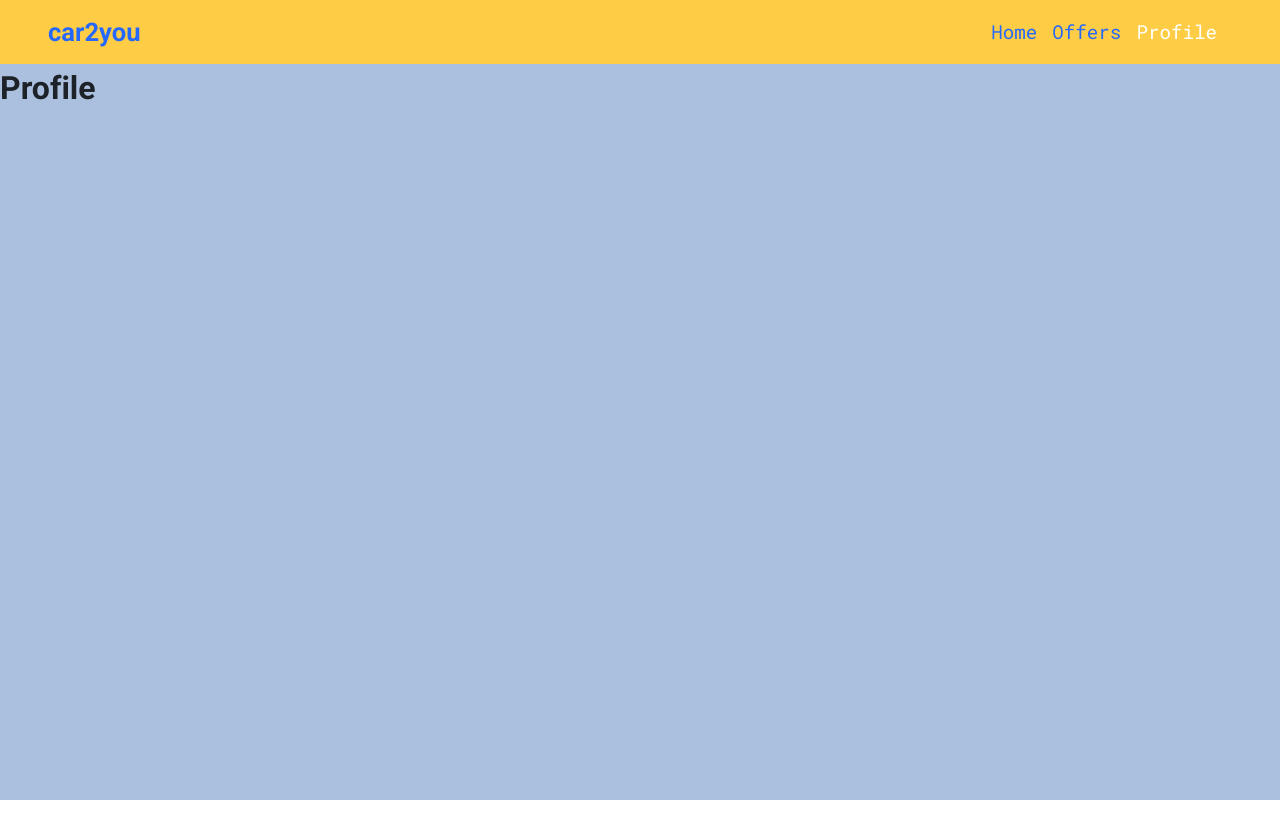
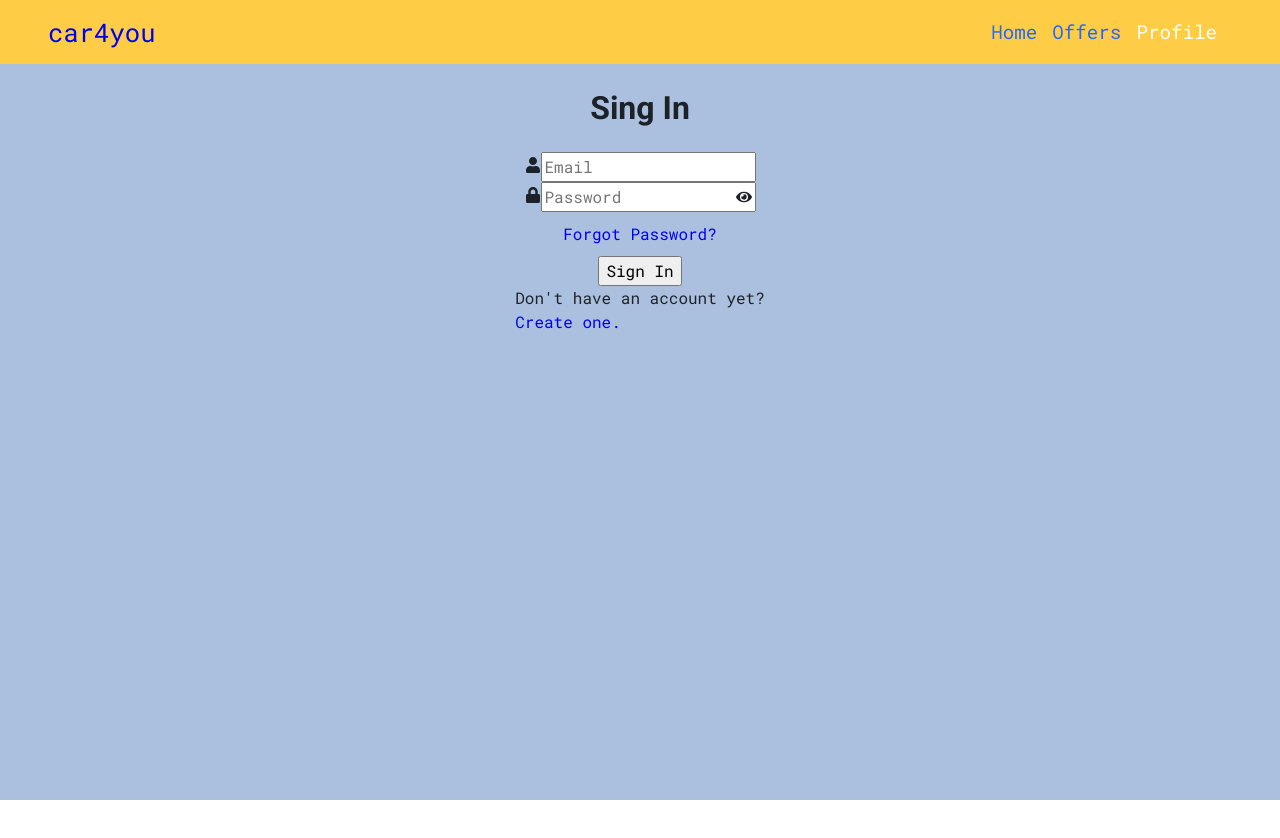
Before and after one commit to VentsiGeorgiev/car4you, a React (Create React App) app: page /profile in a window 1280 px wide. Shown: the top 838 px of the page. Before the commit the page ends 800 px from the top, so only its background shows below. Built offline with nearby package versions, Linux system fonts and the light colour scheme.

Commit message:
Creating sign in form

```diff
--- a/src/App.js
+++ b/src/App.js
@@ -5,6 +5,7 @@ import Explore from "./pages/Explore/Explore";
 import Offers from "./pages/Offers/Offers";
 import Profile from "./pages/Profile/Profile";
 import Header from "./components/Header/Header";
+import SignIn from "./pages/SignIn/SignIn";
 
 
 function App() {
@@ -13,7 +14,7 @@ function App() {
       <Routes>
         <Route path="/" element={<Explore />}></Route>
         <Route path="/offers" element={<Offers />}></Route>
-        <Route path="/profile" element={<Profile />}></Route>
+        <Route path="/profile" element={<SignIn />}></Route>
       </Routes>
     </Layout>
 
--- a/src/components/Header/Header.js
+++ b/src/components/Header/Header.js
@@ -46,7 +46,7 @@ function Header() {
       <div className={classes.header__content}>
 
         {/* logo */}
-        <h2 className={classes.header__content__logo}>car2you</h2>
+        <NavLink to="/" h2 className={classes.header__content__logo}>car4you</NavLink>
 
 
         {/* nav */}
@@ -58,6 +58,7 @@ function Header() {
                 style={({ isActive }) => ({
                   color: isActive ? '#fff' : undefined
                 })}
+                onClick={menuToggleHandler}
               >
                 Home
               </NavLink>
@@ -68,6 +69,7 @@ function Header() {
                 style={({ isActive }) => ({
                   color: isActive ? '#fff' : undefined
                 })}
+                onClick={menuToggleHandler}
               >
                 Offers
               </NavLink>
@@ -78,6 +80,7 @@ function Header() {
                 style={({ isActive }) => ({
                   color: isActive ? '#fff' : undefined
                 })}
+                onClick={menuToggleHandler}
               >
                 Profile
               </NavLink>
--- /dev/null
+++ b/src/pages/SignIn/SignIn.js
@@ -0,0 +1,75 @@
+import { useState } from 'react';
+import { Link, useNavigate } from 'react-router-dom';
+import styles from './SignIn.module.scss'
+
+import { FaUser, FaLock, FaEye } from 'react-icons/fa'
+
+function SignIn() {
+  const [showPassword, setShowPassword] = useState(false);
+  const [formData, setFormData] = useState({
+    email: '',
+    password: ''
+  });
+
+  const { email, password } = formData;
+
+  const navigate = useNavigate()
+
+  const onChange = (e) => {
+    setFormData((prevState) => ({
+      ...prevState,
+      [e.target.id]: e.target.value,
+    }))
+  }
+
+
+  return (
+    <div className={styles.container}>
+
+      <main>
+        <h1 className={styles.title}>Sing In</h1>
+        <form className={styles.signInForm}>
+          <div className={styles.field}>
+            <FaUser />
+            <input
+              type="email"
+              placeholder="Email"
+              id="email"
+              value={email}
+              onChange={onChange}
+            /></div>
+          <div className={styles.field}>
+
+            <FaLock />
+            <input
+              className={styles.passwordInput}
+              type={showPassword ? 'text' : 'password'}
+              placeholder="Password"
+              id="password"
+              value={password}
+              onChange={onChange}
+            />
+            <FaEye className={styles.link} onClick={() => setShowPassword((prev) => !prev)} />
+          </div>
+
+
+          <div className={styles.forgotPassword}>
+            <Link to="/forgot-password">Forgot Password?</Link>
+          </div>
+
+          <div>
+            <button>Sign In</button>
+          </div>
+
+          <div>
+            <p>Don't have an account yet?</p>
+            <Link to='/sign-up'>Create one.</Link>
+          </div>
+        </form>
+      </main>
+
+    </div>
+  )
+}
+
+export default SignIn
--- /dev/null
+++ b/src/pages/SignIn/SignIn.module.scss
@@ -0,0 +1,35 @@
+.container {
+  max-width: 1920px;
+  width: 100%;
+  height: 100vh;
+  margin: 0 auto;
+}
+
+.signInForm {
+  width: 100%;
+  height: 30vh;
+  display: flex;
+  flex-direction: column;
+  align-items: center;
+}
+
+.title {
+  text-align: center;
+  padding: 20px 0;
+}
+
+.field {
+  position: relative;
+}
+
+.link {
+  cursor: pointer;
+  position: absolute;
+  top: 7px;
+  right: 4px;
+
+}
+
+.forgotPassword {
+  padding: 10px;
+}
```
Also changed, not shown: src/pages/SignUp/SignUp.js (added, +7 -0 lines).
